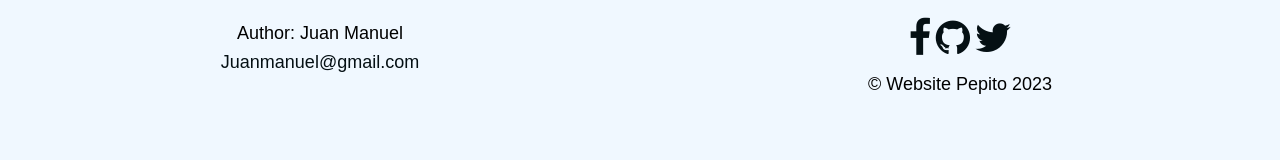
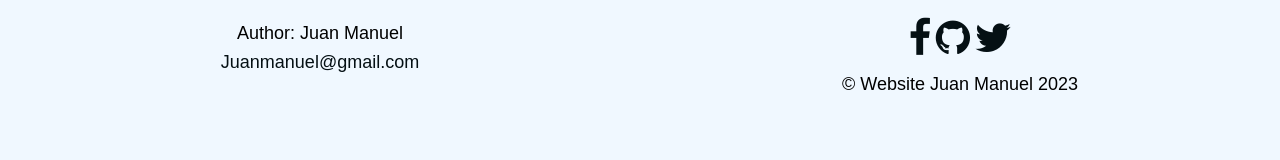
Before and after one commit to Smesa479/WebAssignment3., a plain HTML site: page index.html in a window 1280 px wide. Shown: the part 1132-1292 px from the top of the page. Drawn offline with Linux system fonts and the light colour scheme.

Commit message:
Update index.html

```diff
--- a/index.html
+++ b/index.html
@@ -55,7 +55,7 @@
                     <a href="https://www.facebook.com"><i class="fa fa-facebook"></i></a>
                     <a href="https://github.com"><i class="fa fa-github"></i></a>
                     <a href="https://twitter.com"><i class="fa fa-twitter"></i></a>
-                    <p>&#169; Website Pepito 2023</p>
+                    <p>&#169; Website Juan Manuel 2023</p>
                 </div>
             </footer>
         </div>
```
